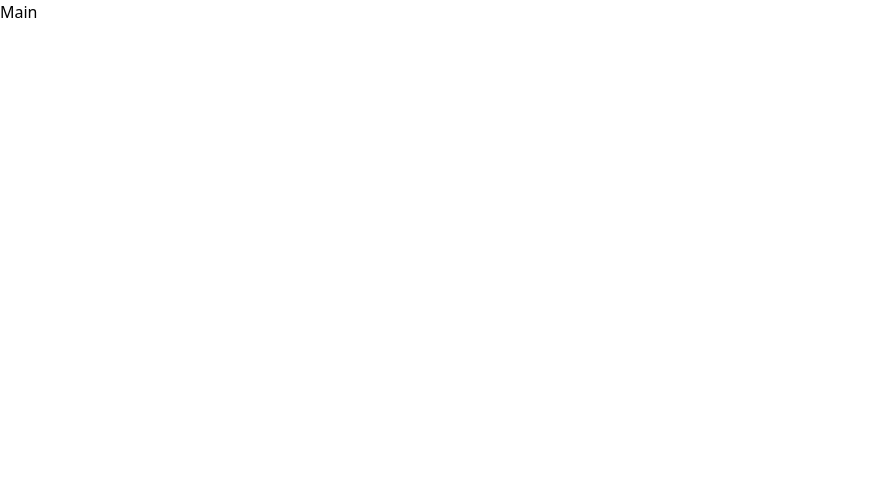
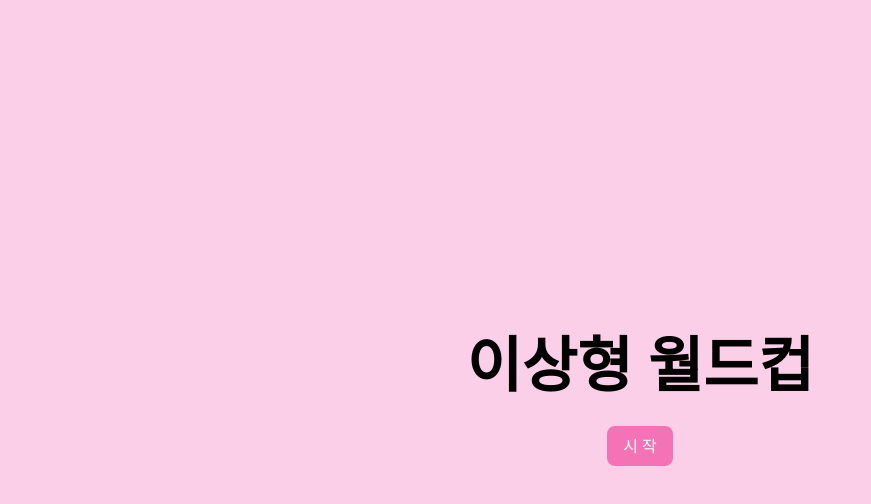
Before and after one commit to seon-2/bcs-part2-react, a React (Create React App) app in the folder worldcup/: page / in a window 1280 px wide. Shown: the top 504 px of the page, without its empty margins (0-871 px from the left). Built offline with nearby package versions, Linux system fonts and the light colour scheme.

Commit message:
💄 [design] Main 페이지 디자인, 월드컵 페이지로 연결

```diff
--- a/worldcup/src/pages/main.jsx
+++ b/worldcup/src/pages/main.jsx
@@ -1,5 +1,16 @@
+import { Link } from "react-router-dom";
+
 const Main = () => {
-  return <div>Main</div>;
+  return (
+    <div className="bg-pink-200 min-h-screen flex flex-col justify-center items-center">
+      <div className="text-6xl font-bold">이상형 월드컵</div>
+      <Link to="/worldcup">
+        <button className="bg-pink-400 text-white px-4 py-2 rounded-lg mt-8">
+          시 작
+        </button>
+      </Link>
+    </div>
+  );
 };
 
 export default Main;
```
